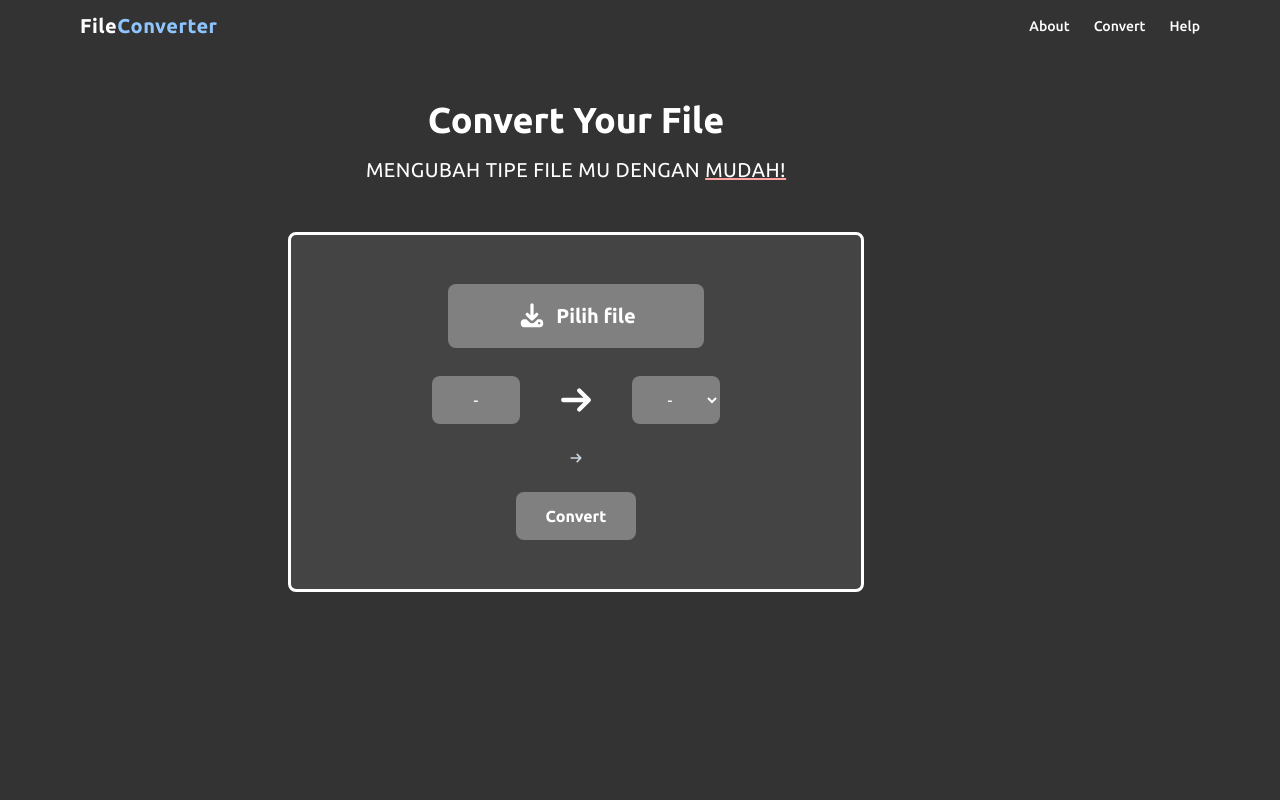
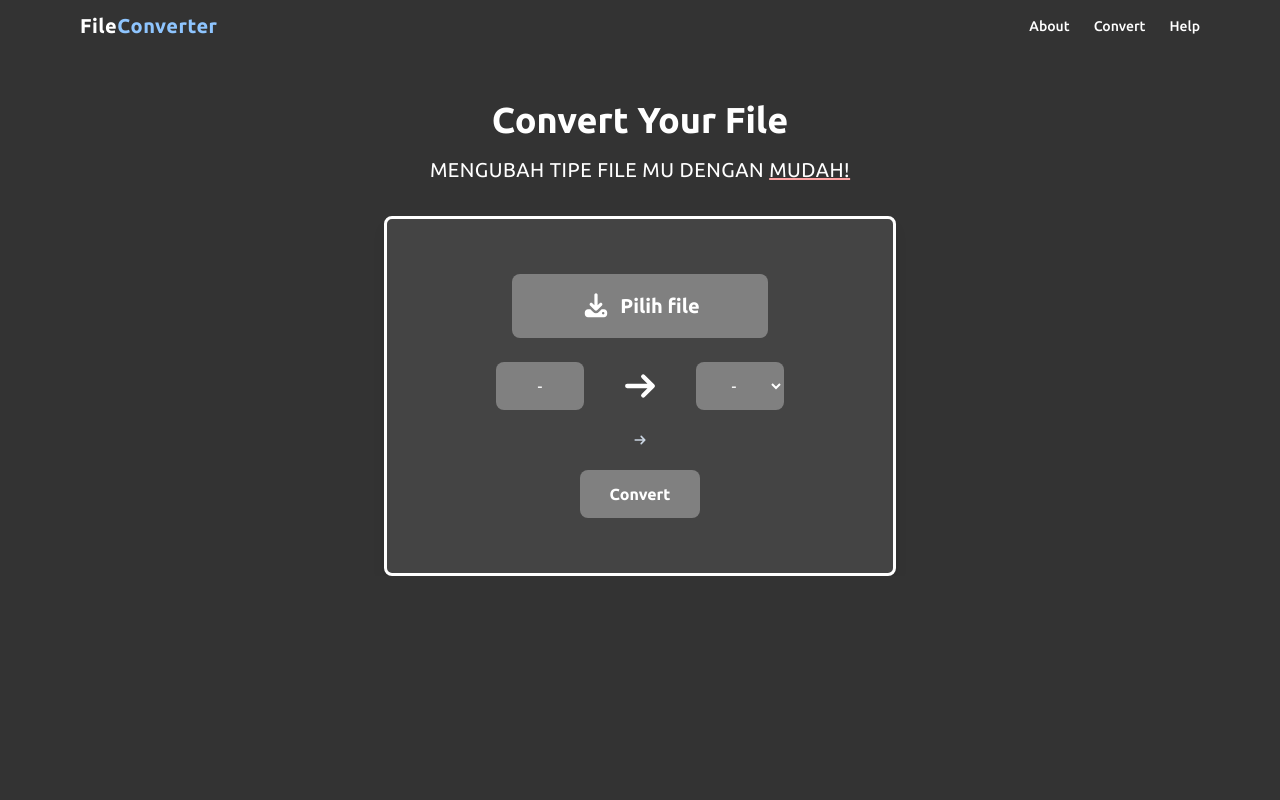
Before and after one commit to Carmeloanthony1/File-Converter, a React (Vite) app in the folder client/: page / in a window 1280 px wide. Shown: the top 800 px of the page. Built offline with nearby package versions, Linux system fonts and the light colour scheme.

Commit message:
fix: fix bug extra white space dan overflow pada grafik x

```diff
--- a/client/src/App.jsx
+++ b/client/src/App.jsx
@@ -155,13 +155,13 @@ function Home() {
     <div className= "min-h-screen bg-[#333] text-white">
         <Navbar/>
 
-      <div className = "min-h-screen w-6xl bg-[#333] flex flex-col items-center ">
+      <div className = "w-full max-w-6xl mx-auto px-4 flex flex-col items-center overflow-x-hidden">
         <h1 className = "mt-12 text-4xl font-bold">Convert Your File</h1>
         <h3 className = "mt-4 text-xl tracking-wide">MENGUBAH TIPE FILE MU DENGAN{" "}
            <a className = "underline decoration-red-300 decoration-2">MUDAH!</a>
         </h3>
 
-        <div className = "mt-12 w-xl min-h-[360px] py-8 px-6 bg-[#444] p-2 border-3 rounded-lg flex flex-col justify-center items-center gap-7">
+        <div className = "mt-8 w-full max-w-lg min-h-[360px] py-8 px-4 md: bg-[#444] p-2 border-3 rounded-lg flex flex-col justify-center items-center gap-6 shadow-lg">
           <input type = "file" ref = {fileInputRef} onChange={handleFILE} className="hidden"/>
           <button
             className = "bg-[#808080] p-2 font-bold rounded-lg w-64 h-16 flex flex-row items-center justify-center gap-2 cursor-pointer"
@@ -219,7 +219,8 @@ function Home() {
 
 export default function App(){
   return(
-      <div className="min-h-screen bg-[#333] text-slate-100 flex flex-col justify-between">
+      <div className="min-h-screen bg-[#333] text-slate-100 flex flex-col justify-between overflow-x-hidden">
+        {/*Tambah overflow-x-hidden biar lebih aman*/}
         <div className="flex-1 flex flex-col">
           <Routes>
             <Route path="/" element={<Home/>}/>
```
